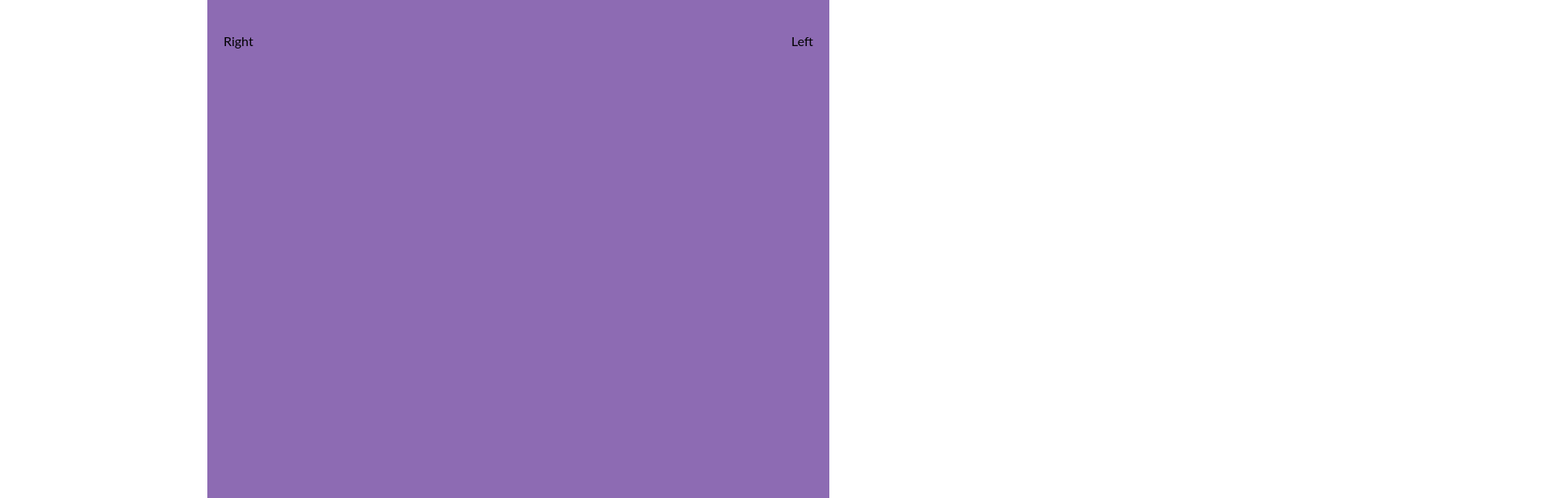
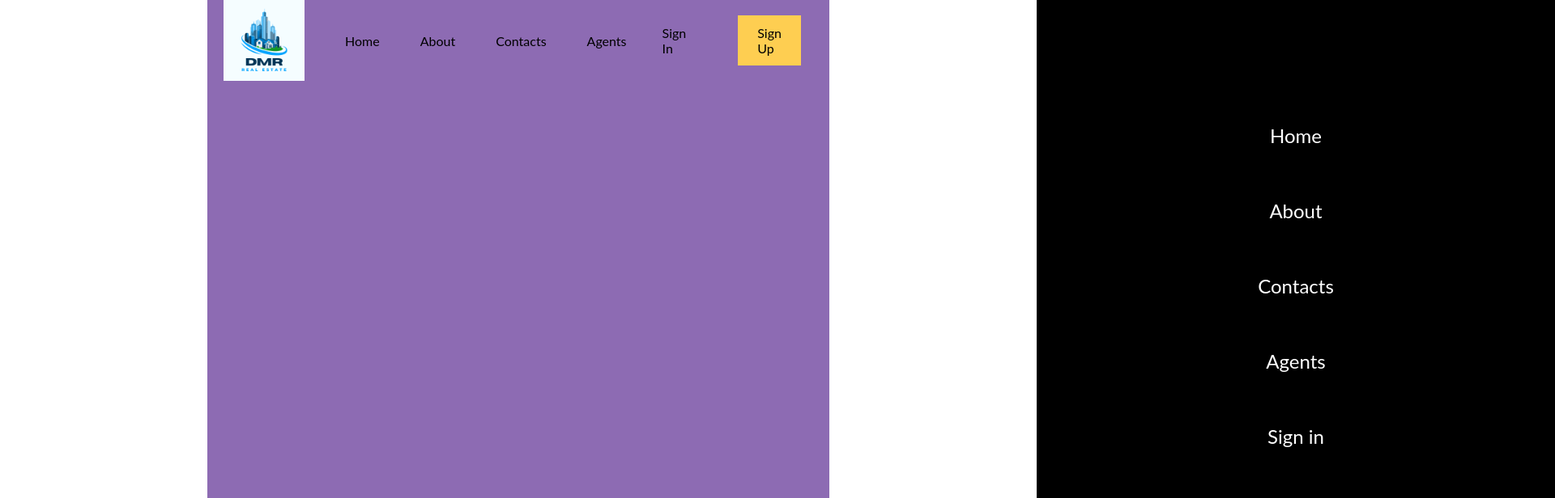
Before and after one commit to grownsandip/realestate, a React (Vite) app: page / in a window 1280 px wide. Shown: the top 616 px of the page at 81% size, 1920 px wide, since content can reach past the window. Built offline with nearby package versions, Linux system fonts and the light colour scheme.

Commit message:
adjusted nav bar according to devices and added menu icon

```diff
--- a/src/components/navbar/Navbar.jsx
+++ b/src/components/navbar/Navbar.jsx
@@ -1,13 +1,44 @@
+import { useState } from "react";
 import "./navbar.scss";
 function Navbar() {
+  const [open, setOpen] = useState(false);
   return (
     <div>
       <nav>
-        <div className="right">Right</div>
-        <div className="left">Left</div>
+        <div className="left">
+          <a href="/" className="logo">
+            <img src="./images/dmr.png" alt="logo" />
+            <span> Real Estate</span>
+          </a>
+          <a href="/">Home</a>
+          <a href="/">About</a>
+          <a href="/">Contacts</a>
+          <a href="/">Agents</a>
+        </div>
+        <div className="right">
+          <a href="/">Sign In</a>
+          <a href="/" className="register">
+            Sign Up
+          </a>
+          <div className="menuIcon">
+            <img
+              src="./images/Menu.png"
+              alt="loading"
+              onClick={()=>setOpen((prev)=>!prev)}
+            />
+          </div>
+          <div className={open ? "menu active" : "menu"}>
+            <a href="/">Home</a>
+            <a href="/">About</a>
+            <a href="/">Contacts</a>
+            <a href="/">Agents</a>
+            <a href="/">Sign in</a>
+            <a href="/">Sign up</a>
+          </div>
+        </div>
       </nav>
     </div>
-  )
+  );
 }
 
-export default Navbar
+export default Navbar;
--- a/src/components/navbar/navbar.scss
+++ b/src/components/navbar/navbar.scss
@@ -1,6 +1,93 @@
-nav{
-    height: 100px;
+@import "../../resposive.scss";
+nav {
+  height: 100px;
+  display: flex;
+  justify-content: space-between;
+  align-items: center;
+  a {
+    transition: all 0.4s ease;
+    @include mobiles {
+      display: none;
+    }
+    &:hover {
+      scale: 1.05;
+    }
+  }
+  .left {
+    flex: 3;
     display: flex;
-    justify-content: space-between;
     align-items: center;
+    gap: 50px;
+    .logo {
+      font-weight: bold;
+      font-size: 20px;
+      display: flex;
+      align-items: center;
+      gap: 10px;
+      img {
+        width: 100px;
+      }
+      span {
+        @include laptops {
+          display: none;
+        }
+        @include mobiles {
+          display: initial;
+        }
+      }
+    }
+  }
+  .right {
+    flex: 2;
+    display: flex;
+    align-items: center;
+    justify-content: flex-end;
+    background-color: #fcf5f3;
+    height: 100%;
+    @include laptops {
+      background-color: transparent;
+    }
+    a {
+      padding: 12px 24px;
+      margin: 20px;
+    }
+    .register {
+      background-color: #fece51;
+    }
+    .menuIcon {
+        display: none;
+        z-index: 999;
+      img {
+        width: 36px;
+        height: 36px;
+        cursor: pointer;
+      }
+      @include mobiles {
+        display: inline;
+      }
+    }
+    .menu {
+      top: 0;
+      right: -50%;
+      position: absolute;
+      background-color: black;
+      color: white;
+      height: 100vh;
+      width: 50%;
+      transition: all 1s ease;
+      display: flex;
+      flex-direction: column;
+      align-items: center;
+      justify-content: center;
+      font-size: 24px;
+      &.active {
+        right: 0;
+      }
+      @include mobiles{
+        a{
+            display: initial;
+        }
+      }
+    }
+  }
 }
```
Also changed, not shown: public/images/Menu.png (added), public/images/dmr.png (added).
